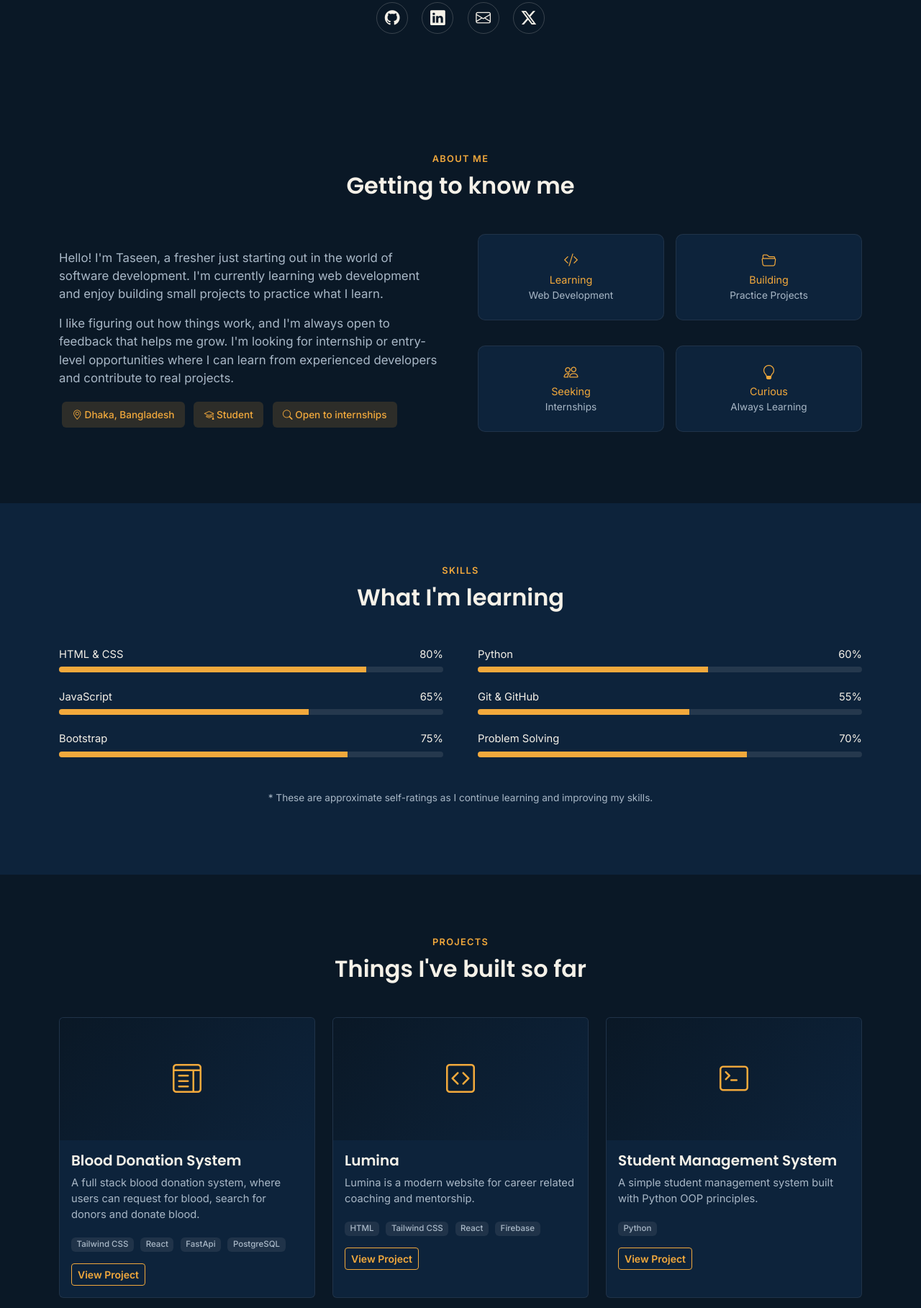
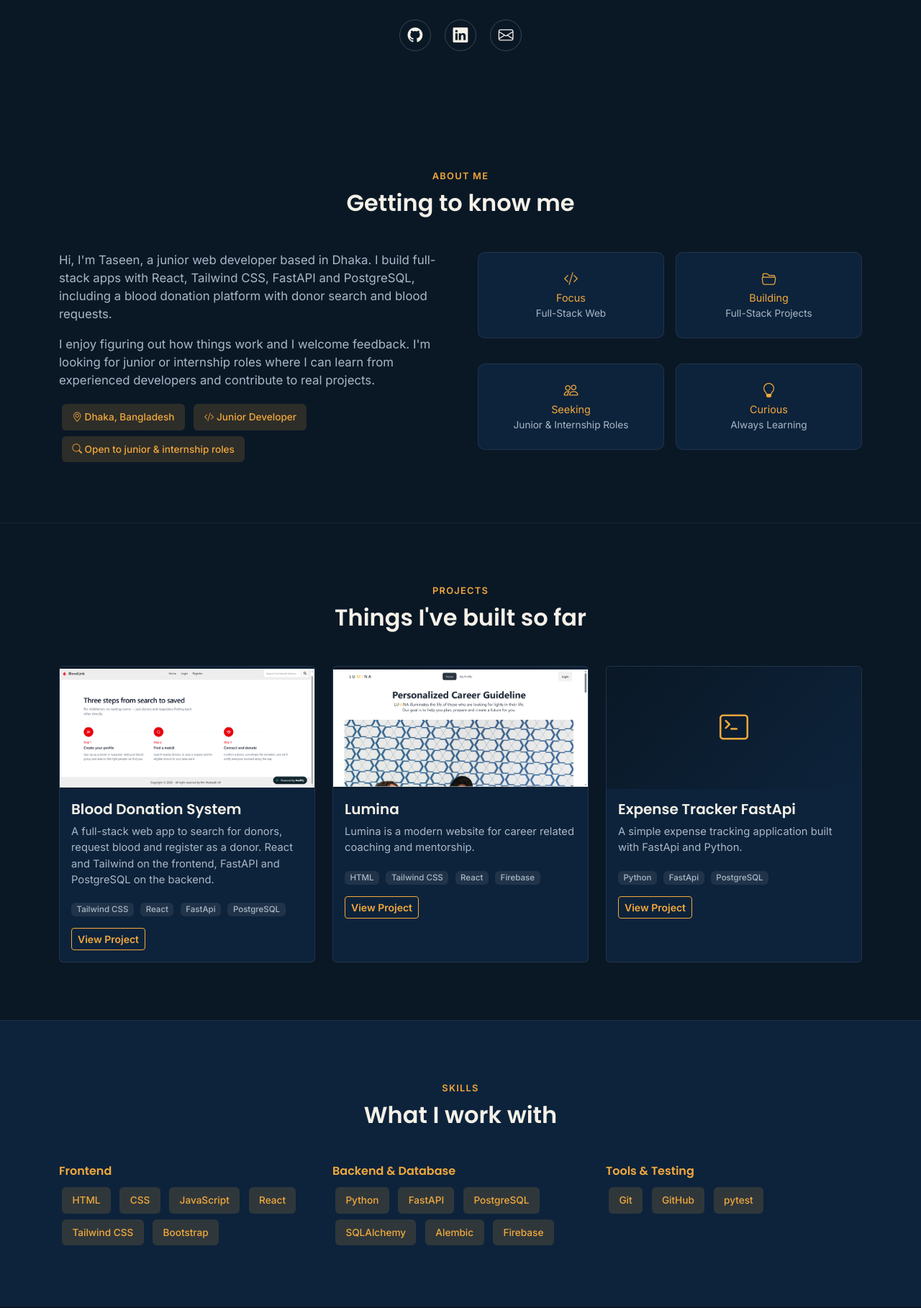
Before and after one commit to taseen17/My-Portfolio, a plain HTML site: page index.html in a window 1280 px wide. Shown: the part 551-2368 px from the top of the page at 72% size. Drawn offline with nearby package versions, Linux system fonts and the light colour scheme.

Commit message:
new update

```diff
--- a/index.html
+++ b/index.html
@@ -5,6 +5,12 @@
   <meta charset="UTF-8">
   <meta name="viewport" content="width=device-width, initial-scale=1.0">
   <title>Mir Muktadir Ali Taseen — Portfolio</title>
+  <meta name="description" content="Portfolio of Mir Muktadir Ali Taseen, a junior full-stack web developer building with React, FastAPI and PostgreSQL.">
+  <link rel="icon" href="assets/logo.png">
+  <meta property="og:type" content="website">
+  <meta property="og:title" content="Mir Muktadir Ali Taseen — Portfolio">
+  <meta property="og:description" content="Junior full-stack web developer building with React, FastAPI and PostgreSQL.">
+  <meta property="og:image" content="https://taseen17.github.io/My-Portfolio/assets/logo.png">
 
   <!-- Bootstrap -->
   <link href="https://cdn.jsdelivr.net/npm/bootstrap@5.3.3/dist/css/bootstrap.min.css" rel="stylesheet">
@@ -325,30 +331,43 @@
       padding: 1.5rem 0;
       font-size: 0.85rem;
     }
+
+    /* ---- Added: navigation, focus, skills ---- */
+    html { scroll-behavior: smooth; }
+    section { scroll-margin-top: 72px; }
+    section + section { border-top: 1px solid rgba(245, 241, 232, 0.06); }
+    @media (prefers-reduced-motion: reduce) { html { scroll-behavior: auto; } }
+    a:focus-visible, .btn:focus-visible, .form-control:focus-visible {
+      outline: 2px solid var(--gold);
+      outline-offset: 2px;
+    }
+    .skill-group h5 { font-size: 1rem; color: var(--gold); margin-bottom: 0.6rem; }
+    .contact-info-item a { color: inherit; }
+    .contact-info-item a:hover { color: var(--gold); }
   </style>
 </head>
 
-<body>
+<body data-bs-spy="scroll" data-bs-target="#navMenu" data-bs-offset="90">
 
   <!-- ============ NAVBAR ============ -->
   <nav class="navbar navbar-expand-lg fixed-top">
     <div class="container">
       <a class="navbar-brand" href="#top">
-        <img src="assets/logo.png" alt="Logo">
+        <img src="assets/logo.png" alt="Taseen logo">
         Taseen
       </a>
-      <button class="navbar-toggler" type="button" data-bs-toggle="collapse" data-bs-target="#navMenu">
+      <button class="navbar-toggler" type="button" data-bs-toggle="collapse" data-bs-target="#navMenu" aria-label="Toggle navigation">
         <span class="navbar-toggler-icon"></span>
       </button>
       <div class="collapse navbar-collapse" id="navMenu">
         <ul class="navbar-nav ms-auto mb-2 mb-lg-0 align-items-lg-center">
           <li class="nav-item"><a class="nav-link" href="#about">About</a></li>
+          <li class="nav-item"><a class="nav-link" href="#projects">Projects</a></li>
           <li class="nav-item"><a class="nav-link" href="#skills">Skills</a></li>
-          <li class="nav-item"><a class="nav-link" href="#projects">Projects</a></li>
           <li class="nav-item"><a class="nav-link" href="#education">Education</a></li>
           <li class="nav-item"><a class="nav-link" href="#contact">Contact</a></li>
           <li class="nav-item ms-lg-3">
-            <a class="btn btn-gold btn-sm" href="assets/CV.pdf" download>
+            <a class="btn btn-gold btn-sm" href="assets/Taseen_Resume_Updated.pdf" download>
               <i class="bi bi-download"></i> Download CV
             </a>
           </li>
@@ -362,10 +381,10 @@
     <div class="container">
       <img src="assets/logo.png" alt="Taseen logo" class="avatar">
       <h1>Hi, I'm <span>Mir Muktadir Ali Taseen</span></h1>
-      <p class="role">Aspiring Software Developer | Currently Learning &amp; Building</p>
-      <p class="text-gold" style="color:var(--muted); max-width:560px; margin:0.8rem auto 0;">
-        A fresher passionate about software development, always exploring new tools and building small projects to
-        sharpen my skills.
+      <p class="role">Junior Full-Stack Developer | React, FastAPI &amp; PostgreSQL</p>
+      <p style="color:var(--muted); max-width:560px; margin:0.8rem auto 0;">
+        I build full-stack web apps with React, Tailwind CSS, FastAPI and PostgreSQL, and I'm looking for junior or
+        internship roles where I can keep growing on real projects.
       </p>
       <div class="btns">
         <a href="assets/Taseen_Resume_Updated.pdf" download class="btn btn-gold px-4">
@@ -374,10 +393,9 @@
         <a href="#contact" class="btn btn-outline-gold px-4">Contact Me</a>
       </div>
       <div class="social-icons">
-        <a href="https://github.com/taseen17" target="_blank"><i class="bi bi-github"></i></a>
-        <a href="https://www.linkedin.com/in/mir-muktadir-ali-taseen-68098a2a4/"><i class="bi bi-linkedin"></i></a>
-        <a href="#"><i class="bi bi-envelope"></i></a>
-        <a href="#"><i class="bi bi-twitter-x"></i></a>
+        <a href="https://github.com/taseen17" target="_blank" rel="noopener noreferrer" aria-label="GitHub"><i class="bi bi-github"></i></a>
+        <a href="https://www.linkedin.com/in/mir-muktadir-ali-taseen-68098a2a4/" target="_blank" rel="noopener noreferrer" aria-label="LinkedIn"><i class="bi bi-linkedin"></i></a>
+        <a href="mailto:muktadirtaseen98@gmail.com" aria-label="Email"><i class="bi bi-envelope"></i></a>
       </div>
     </div>
   </header>
@@ -391,15 +409,14 @@
       </div>
       <div class="row align-items-center g-5">
         <div class="col-lg-6 about-text">
-          <p>Hello! I'm Taseen, a fresher just starting out in the world of software development. I'm currently learning
-            web development and enjoy building small projects to practice what I learn.</p>
-          <p>I like figuring out how things work, and I'm always open to feedback that helps me grow. I'm looking for
-            internship or entry-level opportunities where I can learn from experienced developers and contribute to real
-            projects.</p>
+          <p>Hi, I'm Taseen, a junior web developer based in Dhaka. I build full-stack apps with React, Tailwind CSS,
+            FastAPI and PostgreSQL, including a blood donation platform with donor search and blood requests.</p>
+          <p>I enjoy figuring out how things work and I welcome feedback. I'm looking for junior or internship roles
+            where I can learn from experienced developers and contribute to real projects.</p>
           <div class="mt-3">
             <span class="badge-soft"><i class="bi bi-geo-alt"></i> Dhaka, Bangladesh</span>
-            <span class="badge-soft"><i class="bi bi-mortarboard"></i> Student</span>
-            <span class="badge-soft"><i class="bi bi-search"></i> Open to internships</span>
+            <span class="badge-soft"><i class="bi bi-code-slash"></i> Junior Developer</span>
+            <span class="badge-soft"><i class="bi bi-search"></i> Open to junior &amp; internship roles</span>
           </div>
         </div>
         <div class="col-lg-6">
@@ -407,22 +424,22 @@
             <div class="col-6">
               <div class="edu-card text-center">
                 <h5 class="mb-1"><i class="bi bi-code-slash" style="color:var(--gold);"></i></h5>
-                <div class="school">Learning</div>
-                <div class="years">Web Development</div>
+                <div class="school">Focus</div>
+                <div class="years">Full-Stack Web</div>
               </div>
             </div>
             <div class="col-6">
               <div class="edu-card text-center">
                 <h5 class="mb-1"><i class="bi bi-folder2-open" style="color:var(--gold);"></i></h5>
                 <div class="school">Building</div>
-                <div class="years">Practice Projects</div>
+                <div class="years">Full-Stack Projects</div>
               </div>
             </div>
             <div class="col-6">
               <div class="edu-card text-center">
                 <h5 class="mb-1"><i class="bi bi-people" style="color:var(--gold);"></i></h5>
                 <div class="school">Seeking</div>
-                <div class="years">Internships</div>
+                <div class="years">Junior &amp; Internship Roles</div>
               </div>
             </div>
             <div class="col-6">
@@ -438,61 +455,6 @@
     </div>
   </section>
 
-  <!-- ============ SKILLS ============ -->
-  <section id="skills" class="bg-alt">
-    <div class="container">
-      <div class="section-title">
-        <span>Skills</span>
-        <h2>What I'm learning</h2>
-      </div>
-      <div class="row g-5">
-        <div class="col-lg-6">
-          <div class="skill-item">
-            <div class="label"><span>HTML &amp; CSS</span><span>80%</span></div>
-            <div class="progress">
-              <div class="progress-bar" style="width:80%"></div>
-            </div>
-          </div>
-          <div class="skill-item">
-            <div class="label"><span>JavaScript</span><span>65%</span></div>
-            <div class="progress">
-              <div class="progress-bar" style="width:65%"></div>
-            </div>
-          </div>
-          <div class="skill-item">
-            <div class="label"><span>Bootstrap</span><span>75%</span></div>
-            <div class="progress">
-              <div class="progress-bar" style="width:75%"></div>
-            </div>
-          </div>
-        </div>
-        <div class="col-lg-6">
-          <div class="skill-item">
-            <div class="label"><span>Python</span><span>60%</span></div>
-            <div class="progress">
-              <div class="progress-bar" style="width:60%"></div>
-            </div>
-          </div>
-          <div class="skill-item">
-            <div class="label"><span>Git &amp; GitHub</span><span>55%</span></div>
-            <div class="progress">
-              <div class="progress-bar" style="width:55%"></div>
-            </div>
-          </div>
-          <div class="skill-item">
-            <div class="label"><span>Problem Solving</span><span>70%</span></div>
-            <div class="progress">
-              <div class="progress-bar" style="width:70%"></div>
-            </div>
-          </div>
-        </div>
-      </div>
-      <p class="text-center mt-4" style="color:var(--muted); font-size:0.85rem;">
-        * These are approximate self-ratings as I continue learning and improving my skills.
-      </p>
-    </div>
-  </section>
-
   <!-- ============ PROJECTS ============ -->
   <section id="projects">
     <div class="container">
@@ -505,19 +467,19 @@
         <div class="col-md-6 col-lg-4">
           <div class="card">
             <div class="card-img-top d-flex align-items-center justify-content-center">
-              <i class="bi bi-layout-text-window" style="font-size:2.5rem; color:var(--gold);"></i>
+               <img src="assets/Screenshot (35).png" alt="Blood Donation System" style="max-height: 100%; max-width: 100%;">
             </div>
             <div class="card-body">
               <h5 class="card-title">Blood Donation System</h5>
-              <p class="card-text">A full stack blood donation system, where users can request for blood, search for
-                donors and donate blood.</p>
+              <p class="card-text">A full-stack web app to search for donors, request blood and register as a donor. React and
+                Tailwind on the frontend, FastAPI and PostgreSQL on the backend.</p>
               <div class="mb-3">
                 <span class="badge badge-tech">Tailwind CSS</span>
                 <span class="badge badge-tech">React</span>
                 <span class="badge badge-tech">FastApi</span>
                 <span class="badge badge-tech">PostgreSQL</span>
               </div>
-              <a href="https://blood-donation-system-phitron.netlify.app/" target="_blank"
+              <a href="https://blood-donation-system-phitron.netlify.app/" target="_blank" rel="noopener noreferrer"
                 class="btn btn-outline-gold btn-sm">View
                 Project</a>
             </div>
@@ -526,7 +488,8 @@
         <div class="col-md-6 col-lg-4">
           <div class="card">
             <div class="card-img-top d-flex align-items-center justify-content-center">
-              <i class="bi bi-code-square" style="font-size:2.5rem; color:var(--gold);"></i>
+              <!-- <i class="bi bi-code-square" style="font-size:2.5rem; color:var(--gold);"></i> -->
+               <img src="assets/Screenshot (36).png" alt="Lumina" style="max-height: 100%; max-width: 100%;">
             </div>
             <div class="card-body">
               <h5 class="card-title">Lumina</h5>
@@ -537,40 +500,25 @@
                 <span class="badge badge-tech">React</span>
                 <span class="badge badge-tech">Firebase</span>
               </div>
-              <a href="https://lumina-dcc34.web.app/" target="_blank" class="btn btn-outline-gold btn-sm">View
+              <a href="https://lumina-dcc34.web.app/" target="_blank" rel="noopener noreferrer" class="btn btn-outline-gold btn-sm">View
                 Project</a>
             </div>
           </div>
         </div>
-        <!-- <div class="col-md-6 col-lg-4">
-          <div class="card">
-            <div class="card-img-top d-flex align-items-center justify-content-center">
-              <i class="bi bi-layout-text-window" style="font-size:2.5rem; color:var(--gold);"></i>
-            </div>
-            <div class="card-body">
-              <h5 class="card-title">Gadget Heaven</h5>
-              <p class="card-text">Gadget Heaven is a modern e-commerce website for selling the latest tech gadgets.</p>
-              <div class="mb-3">
-                <span class="badge badge-tech">Tailwind CSS</span>
-                <span class="badge badge-tech">React</span>
-              </div>
-              <a href="https://thegadgetheaven.netlify.app/" target="_blank" class="btn btn-outline-gold btn-sm">View
-                Project</a>
-            </div>
-          </div>
-        </div> -->
         <div class="col-md-6 col-lg-4">
           <div class="card">
             <div class="card-img-top d-flex align-items-center justify-content-center">
               <i class="bi bi-terminal" style="font-size:2.5rem; color:var(--gold);"></i>
             </div>
             <div class="card-body">
-              <h5 class="card-title">Student Management System</h5>
-              <p class="card-text">A simple student management system built with Python OOP principles.</p>
+              <h5 class="card-title">Expense Tracker FastApi</h5>
+              <p class="card-text">A simple expense tracking application built with FastApi and Python.</p>
               <div class="mb-3">
                 <span class="badge badge-tech">Python</span>
+                <span class="badge badge-tech">FastApi</span>
+                <span class="badge badge-tech">PostgreSQL</span>
               </div>
-              <a href="https://github.com/taseen17/Students-Management-System" target="_blank"
+              <a href="https://expense-tracker-fastapi-nhj2.onrender.com/" target="_blank" rel="noopener noreferrer"
                 class="btn btn-outline-gold btn-sm">View Project</a>
             </div>
           </div>
@@ -579,8 +527,50 @@
     </div>
   </section>
 
+  <!-- ============ SKILLS ============ -->
+  <section id="skills" class="bg-alt">
+    <div class="container">
+      <div class="section-title">
+        <span>Skills</span>
+        <h2>What I work with</h2>
+      </div>
+      <div class="row g-4">
+        <div class="col-md-4 skill-group">
+          <h5>Frontend</h5>
+          <div>
+            <span class="badge-soft">HTML</span>
+            <span class="badge-soft">CSS</span>
+            <span class="badge-soft">JavaScript</span>
+            <span class="badge-soft">React</span>
+            <span class="badge-soft">Tailwind CSS</span>
+            <span class="badge-soft">Bootstrap</span>
+          </div>
+        </div>
+        <div class="col-md-4 skill-group">
+          <h5>Backend &amp; Database</h5>
+          <div>
+            <span class="badge-soft">Python</span>
+            <span class="badge-soft">FastAPI</span>
+            <span class="badge-soft">PostgreSQL</span>
+            <span class="badge-soft">SQLAlchemy</span>
+            <span class="badge-soft">Alembic</span>
+            <span class="badge-soft">Firebase</span>
+          </div>
+        </div>
+        <div class="col-md-4 skill-group">
+          <h5>Tools &amp; Testing</h5>
+          <div>
+            <span class="badge-soft">Git</span>
+            <span class="badge-soft">GitHub</span>
+            <span class="badge-soft">pytest</span>
+          </div>
+        </div>
+      </div>
+    </div>
+  </section>
+
   <!-- ============ EDUCATION ============ -->
-  <section id="education" class="bg-alt">
+  <section id="education">
     <div class="container">
       <div class="section-title">
         <span>Education</span>
@@ -591,7 +581,7 @@
           <div class="edu-card">
             <h5>Bachelor of Science in Mathematics</h5>
             <div class="school">University of Dhaka</div>
-            <div class="years">2017-2024(Dropped Out)</div>
+            <div class="years">2017–2024 (did not complete)</div>
           </div>
           <div class="edu-card">
             <h5>Higher Secondary Certificate (HSC)</h5>
@@ -600,7 +590,7 @@
           </div>
           <div class="edu-card">
             <h5>Secondary School Certificate (SSC)</h5>
-            <div class="school">Motijheel Model High School & College</div>
+            <div class="school">Motijheel Model High School &amp; College</div>
             <div class="years">2014</div>
           </div>
         </div>
@@ -619,36 +609,32 @@
         <div class="col-lg-5">
           <div class="contact-info-item">
             <i class="bi bi-envelope"></i>
-            <span>muktadirtaseen98@gmail.com</span>
-          </div>
-          <div class="contact-info-item">
-            <i class="bi bi-telephone"></i>
-            <span>+880 1521204563</span>
+            <a href="mailto:muktadirtaseen98@gmail.com">muktadirtaseen98@gmail.com</a>
           </div>
           <div class="contact-info-item">
             <i class="bi bi-geo-alt"></i>
             <span>Dhaka, Bangladesh</span>
           </div>
           <div class="social-icons justify-content-start mt-4">
-            <a href="https://github.com/taseen17" target="_blank"><i class="bi bi-github"></i></a>
-            <a href="#"><i class="bi bi-linkedin"></i></a>
-            <a href="#"><i class="bi bi-twitter-x"></i></a>
+            <a href="https://github.com/taseen17" target="_blank" rel="noopener noreferrer" aria-label="GitHub"><i class="bi bi-github"></i></a>
+            <a href="https://www.linkedin.com/in/mir-muktadir-ali-taseen-68098a2a4/" target="_blank" rel="noopener noreferrer" aria-label="LinkedIn"><i class="bi bi-linkedin"></i></a>
           </div>
         </div>
         <div class="col-lg-7">
-          <form>
+          <!-- Replace YOUR_FORM_ID with your Formspree form ID (formspree.io) -->
+          <form action="https://formspree.io/f/xbgdrnqj" method="POST">
             <div class="row g-3">
               <div class="col-md-6">
-                <input type="text" class="form-control" placeholder="Your Name">
+                <input type="text" name="name" class="form-control" placeholder="Your Name" aria-label="Your name" required>
               </div>
               <div class="col-md-6">
-                <input type="email" class="form-control" placeholder="Your Email">
+                <input type="email" name="email" class="form-control" placeholder="Your Email" aria-label="Your email" required>
               </div>
               <div class="col-12">
-                <input type="text" class="form-control" placeholder="Subject">
+                <input type="text" name="subject" class="form-control" placeholder="Subject" aria-label="Subject">
               </div>
               <div class="col-12">
-                <textarea class="form-control" rows="4" placeholder="Your Message"></textarea>
+                <textarea name="message" class="form-control" rows="4" placeholder="Your Message" aria-label="Your message" required></textarea>
               </div>
               <div class="col-12">
                 <button type="submit" class="btn btn-gold px-4">Send Message</button>
@@ -668,6 +654,15 @@
   </footer>
 
   <script src="https://cdn.jsdelivr.net/npm/bootstrap@5.3.3/dist/js/bootstrap.bundle.min.js"></script>
+  <script>
+    // Close the mobile menu after tapping a nav link
+    document.querySelectorAll('#navMenu .nav-link').forEach(function (link) {
+      link.addEventListener('click', function () {
+        var menu = bootstrap.Collapse.getInstance(document.getElementById('navMenu'));
+        if (menu) menu.hide();
+      });
+    });
+  </script>
 </body>
 
 </html>
```
Also changed, not shown: assets/Screenshot (35).png (added), assets/Screenshot (36).png (added).
